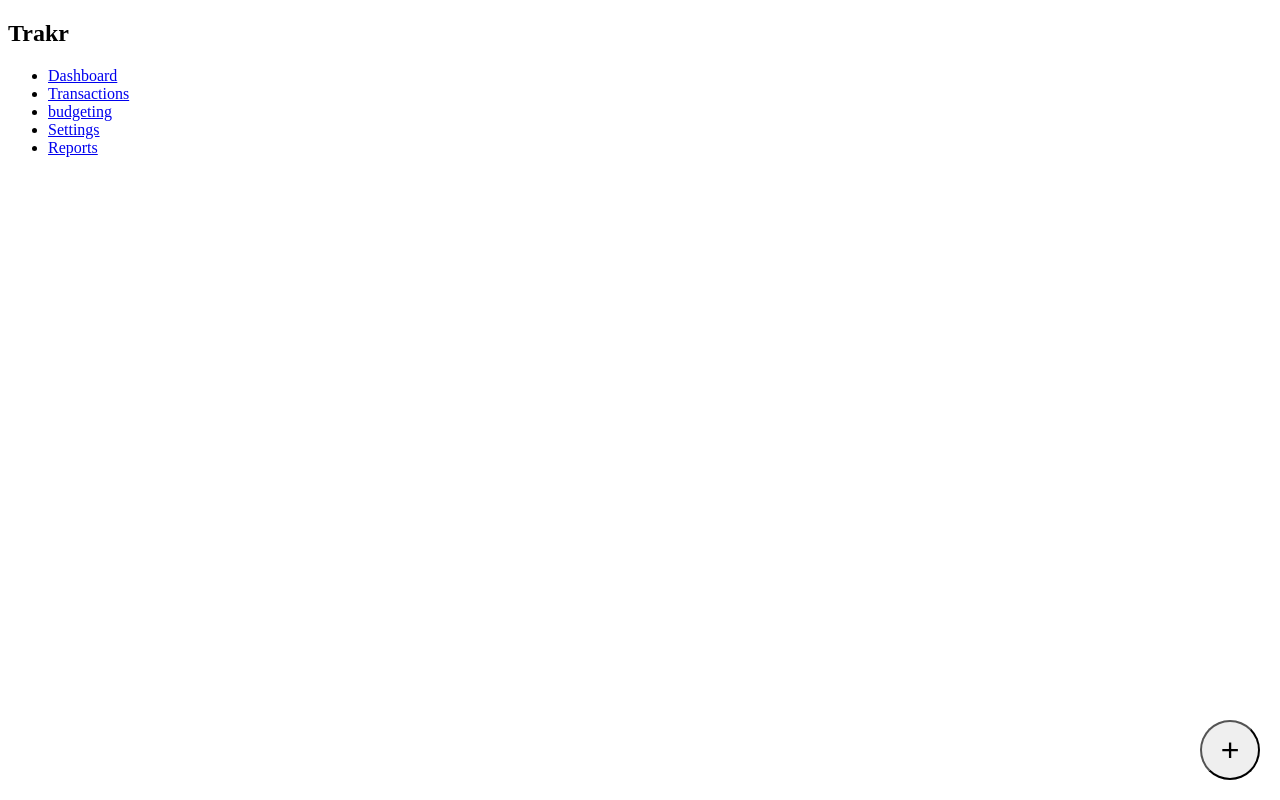
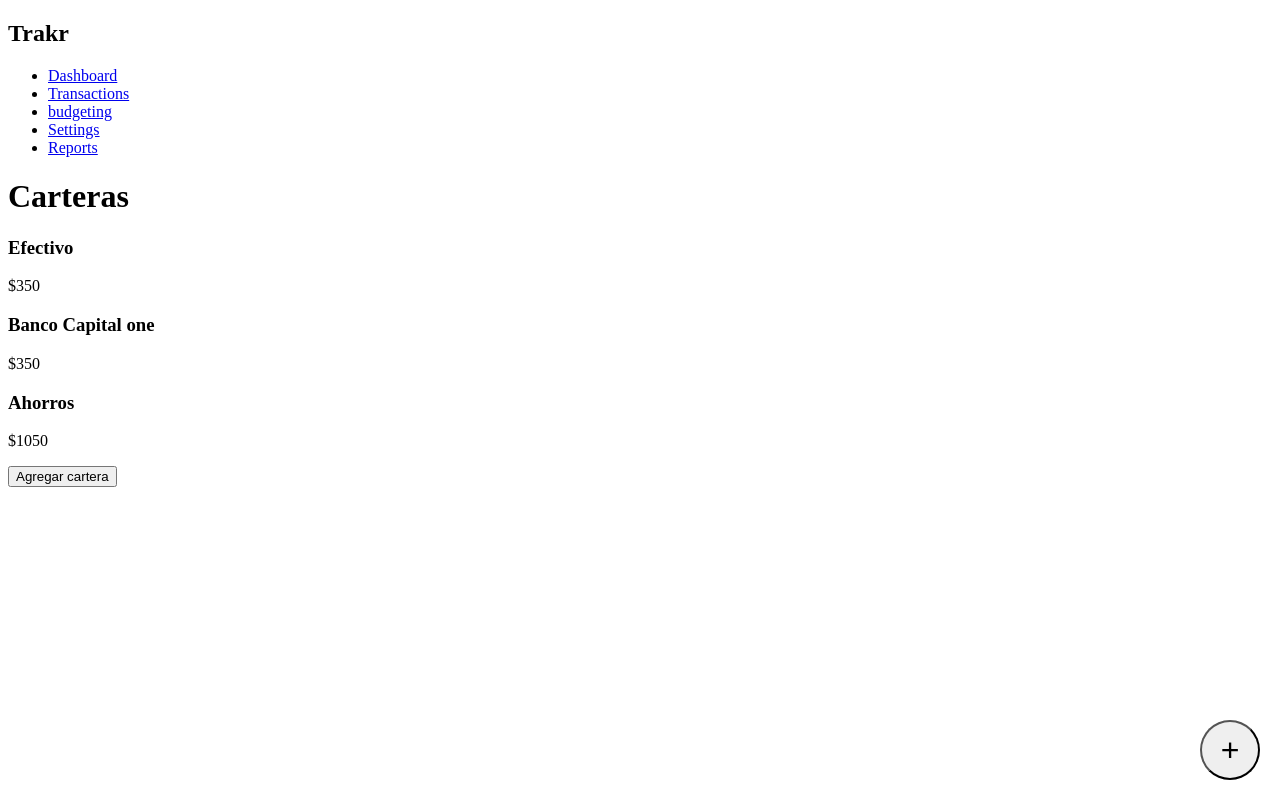
Before and after one commit to joelA4/trakr, a Vue app in the folder trakr-vue/: page /wallets in a window 1280 px wide. Built offline with nearby package versions, Linux system fonts and the light colour scheme.

Commit message:
vista de Wallets (La primer view funcional)

```diff
--- a/trakr-vue/src/components/Layout/SideMenu.vue
+++ b/trakr-vue/src/components/Layout/SideMenu.vue
@@ -4,6 +4,7 @@
     <aside class="side-menu">
         <nav>
             <ul>
+                <!-- rutas fixed -->
                 <li><RouterLink to="/dashboard">Dashboard</RouterLink></li>
                 <li><RouterLink to="/Transactions">Transactions</RouterLink></li>
                 <li><RouterLink to="/budgeting">budgeting</RouterLink></li>
--- a/trakr-vue/src/components/dashboard/QuickActionsFAB.vue
+++ b/trakr-vue/src/components/dashboard/QuickActionsFAB.vue
@@ -7,7 +7,7 @@
 </script>
 
 <template>
-    <button class="fab" @click="handleClick">
+    <button class="fab" @click="handleClick" >
         +
     </button>
 </template>
--- a/trakr-vue/src/components/forms/TransactionModal.vue
+++ b/trakr-vue/src/components/forms/TransactionModal.vue
@@ -9,13 +9,14 @@
 </script>
 
 <template>
-    <div v-if="show" class="modal-backdrop">
+    <div v-if="show" class="modal-backdrop" @click.self="emit('close')">
         <div class="modal-content">
             <h2>Nueva Transaccion</h2>
 
             <p>Aqui iria el form despues.</p>
 
-            <button @click="emit('close')">Cerrar</button>
+            <!-- boton para cerrar el modal-content -->
+           <!-- <button @click="emit('close')">Cerrar</button>  -->
         </div>
     </div>
 </template>
--- a/trakr-vue/src/router/index.js
+++ b/trakr-vue/src/router/index.js
@@ -5,6 +5,7 @@ import Transactions from '../views/Transactions.vue'
 import Budgeting from '../views/Budgeting.vue'
 import Reports from '../views/Reports.vue'
 import Settings from '../views/Settings.vue'
+import Wallets from '../views/Wallets.vue'
 
 const routes = [
     { path: '/', redirect: 'dashboard' },
@@ -13,6 +14,7 @@ const routes = [
     { path: '/budgeting', component: Budgeting },
     { path: '/reports', component: Reports },
     { path: '/settings', component: Settings },
+    { path: '/wallets', component: Wallets },
 ]
 
 const router = createRouter({
--- /dev/null
+++ b/trakr-vue/src/views/Wallets.vue
@@ -0,0 +1,18 @@
+<script setup>
+    import DataCard from '@/components/ui/DataCard.vue'
+    import Button from '@/components/ui/Button.vue'
+</script>
+
+<template>
+    <h1>Carteras</h1>
+
+    <DataCard tittle="Efectivo" value="$350" />
+    <DataCard tittle="Banco Capital one" value="$350" />
+    <DataCard tittle="Ahorros" value="$1050" />
+
+    <Button label="Agregar cartera" variant="primary" />
+</template>
+
+<style scoped>
+
+</style>
```
